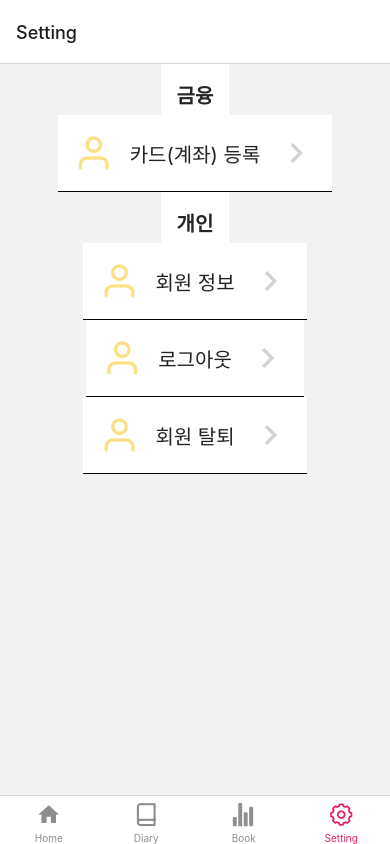
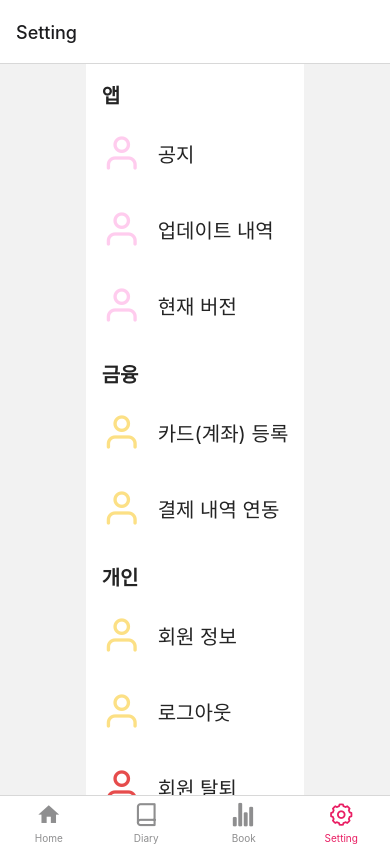
Before and after one commit to Graduation-23/front, a React Native app: screen /SettingNavigator in a window 390 px wide. Built offline with nearby package versions, Linux system fonts and the light colour scheme.

Commit message:
(#6) SettingScreen UI

```diff
--- a/src/components/ListItems/index.tsx
+++ b/src/components/ListItems/index.tsx
@@ -6,16 +6,16 @@ import Icon from 'react-native-vector-icons/Feather';
 interface Props {
   icon: string;
   label: string;
+  color: string;
 }
 
-const ListItems = ({icon, label}: Props) => {
+const ListItems = ({icon, label, color}: Props) => {
   return (
-    <ListItem style={styles.Border}>
-      <Icon name={icon} size={40} color="#fce085" />
+    <ListItem>
+      <Icon name={icon} size={40} color={color} />
       <ListItem.Subtitle style={styles.Subtitle}>
         <Text style={styles.Text}>{label}</Text>
       </ListItem.Subtitle>
-      <ListItem.Chevron size={40} />
     </ListItem>
   );
 };
@@ -23,12 +23,8 @@ const ListItems = ({icon, label}: Props) => {
 export default ListItems;
 
 const styles = StyleSheet.create({
-  Border: {
-    borderColor: 'black',
-    borderBottomWidth: 1,
-  },
   Subtitle: {
-    width: '75%',
+    width: '85%',
   },
   Text: {
     fontSize: 20,
--- a/src/screens/SettingScreen.tsx
+++ b/src/screens/SettingScreen.tsx
@@ -1,24 +1,55 @@
-import {StyleSheet} from 'react-native';
+import {StyleSheet, ScrollView} from 'react-native';
 import {SafeAreaView} from 'react-native-safe-area-context';
 import {ListItem} from '@rneui/themed';
 import ListItems from '../components/ListItems';
 
 export default function SettingScreen() {
+  // const app = [
+  //   {k: 0, iconName: 'user', label: '공지', color: '#fce'},
+  //   {k: 1, iconName: 'user', label: '업데이트 내역', color: '#fce'},
+  //   {k: 2, iconName: 'user', label: '현재 버전', color: '#fce'},
+  // ];
+
+  // const mapping = (): JSX.Element[] => {
+  //   const a = app.map(v => {
+  //     return (
+  //       <ListItems
+  //         key={v.k}
+  //         icon={v.iconName}
+  //         label={v.label}
+  //         color={v.color}
+  //       />
+  //     );
+  //   });
+  //   return a;
+  // };
   return (
     <SafeAreaView style={styles.Container}>
+      <ScrollView>
+        {/*앱 관련 */}
+        <ListItem>
+          <ListItem.Title style={styles.title}>앱</ListItem.Title>
+        </ListItem>
+        {/* mapping() */}
+        <ListItems icon="user" label="공지" color="#fce" />
+        <ListItems icon="user" label="업데이트 내역" color="#fce" />
+        <ListItems icon="user" label="현재 버전" color="#fce" />
+
         {/*금융 관련 */}
         <ListItem>
           <ListItem.Title style={styles.title}>금융</ListItem.Title>
         </ListItem>
-      <ListItems icon="user" label="카드(계좌) 등록" />
+        <ListItems icon="user" label="카드(계좌) 등록" color="#fce085" />
+        <ListItems icon="user" label="결제 내역 연동" color="#fce085" />
+
         {/*회원 관련 */}
-
         <ListItem>
           <ListItem.Title style={styles.title}>개인</ListItem.Title>
         </ListItem>
-      <ListItems icon="user" label="회원 정보" />
-      <ListItems icon="user" label="로그아웃" />
-      <ListItems icon="user" label="회원 탈퇴" />
+        <ListItems icon="user" label="회원 정보" color="#fce085" />
+        <ListItems icon="user" label="로그아웃" color="#fce085" />
+        <ListItems icon="user" label="회원 탈퇴" color="#e64c4c" />
+      </ScrollView>
     </SafeAreaView>
   );
 }
```
Lines whose indentation alone changed are shown as unchanged.
